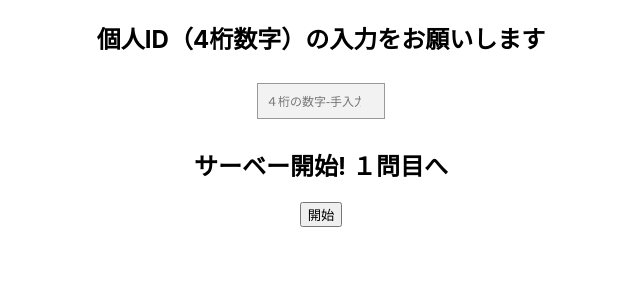
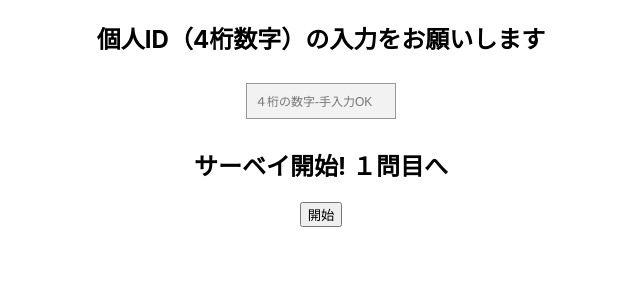
Before and after one commit to nobusugahara-japan/ffmq-survey, a React (Create React App) app: page / in a window 1280 px wide. Shown: the top 300 px of the page, without its empty margins (319-959 px from the left). Built offline with nearby package versions, Linux system fonts and the light colour scheme; what aws-amplify would draw is missing.

Commit message:
almost done4

```diff
--- a/src/App.css
+++ b/src/App.css
@@ -43,7 +43,7 @@
   display: inline-block;
   text-align: center;
   font-size: 100%;
-  width: 10%;
+  width: 150px;
   padding: 0.5em;
   border: 1px solid #999;
   box-sizing: border-box;
@@ -53,4 +53,5 @@
 
 .inputText::placeholder {
   font-size: 12px;
+  text-align: center;
  }
--- a/src/App.js
+++ b/src/App.js
@@ -1,7 +1,7 @@
 import './App.css';
 import { useState } from "react";
 import RaderChart from "./Chart";
-import {API, graphqlOperation, Amplify, input} from "aws-amplify";
+import {API, graphqlOperation, Amplify} from "aws-amplify";
 import {listFfmq2Data} from "./graphql/queries";
 import {createFfmq2Data} from "./graphql/mutations";
 import awsmobile from "./aws-exports";
@@ -77,8 +77,8 @@ function App() {
             mostRecentId = i
           } else if (data[i].createdAt < mostRecentDate) {
             console.log("2(3)番目")
-            mostRecentDate = mostRecentDate
-            mostRecentId = mostRecentId
+            // mostRecentDate = mostRecentDate
+            // mostRecentId = mostRecentId
           }
         }}
       console.log("last FFMQ Score", data[mostRecentId].Ffmq2Data)
@@ -111,7 +111,7 @@ function App() {
             onChange={(e) => setPersonId(e.target.value)}>
             </input>
         </form>
-        <h2>サーベー開始! １問目へ</h2>
+        <h2>サーベイ開始! １問目へ</h2>
             <button onClick={nextPage}>開始</button>
       </div>
     )
```
Also changed, not shown: 1 other file (tests, documents, lock files or other folders).
